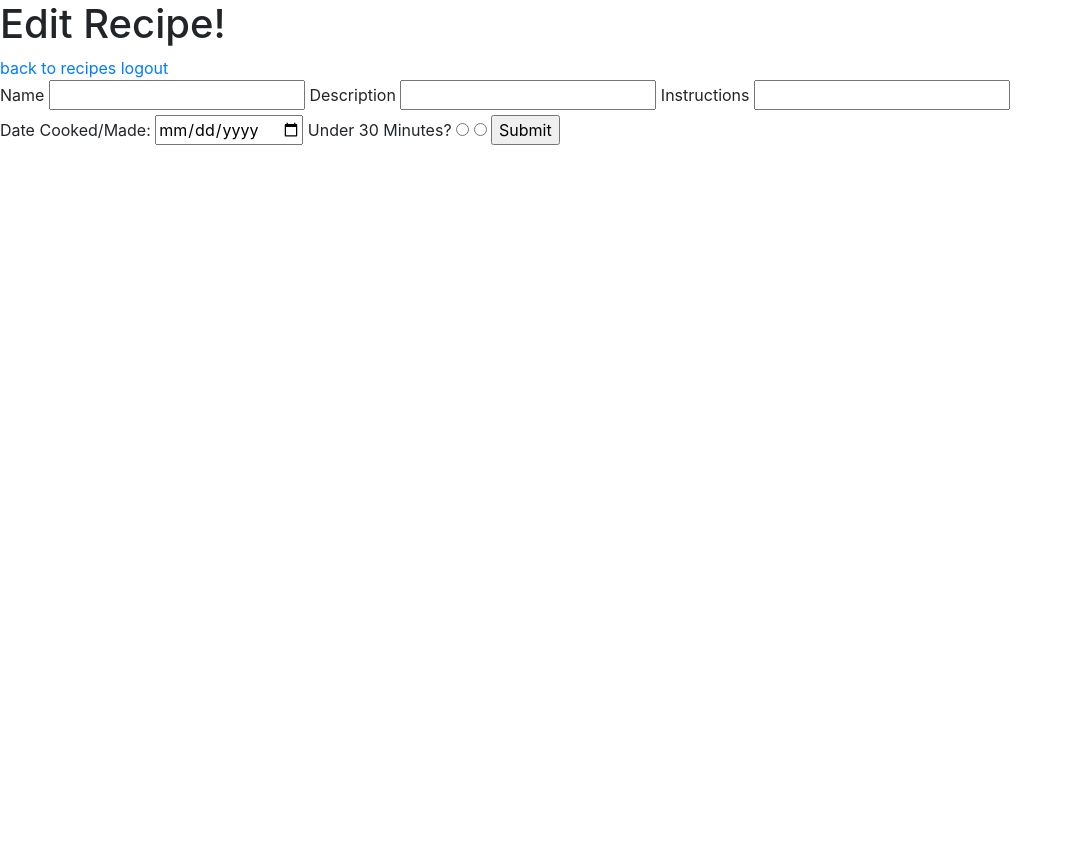
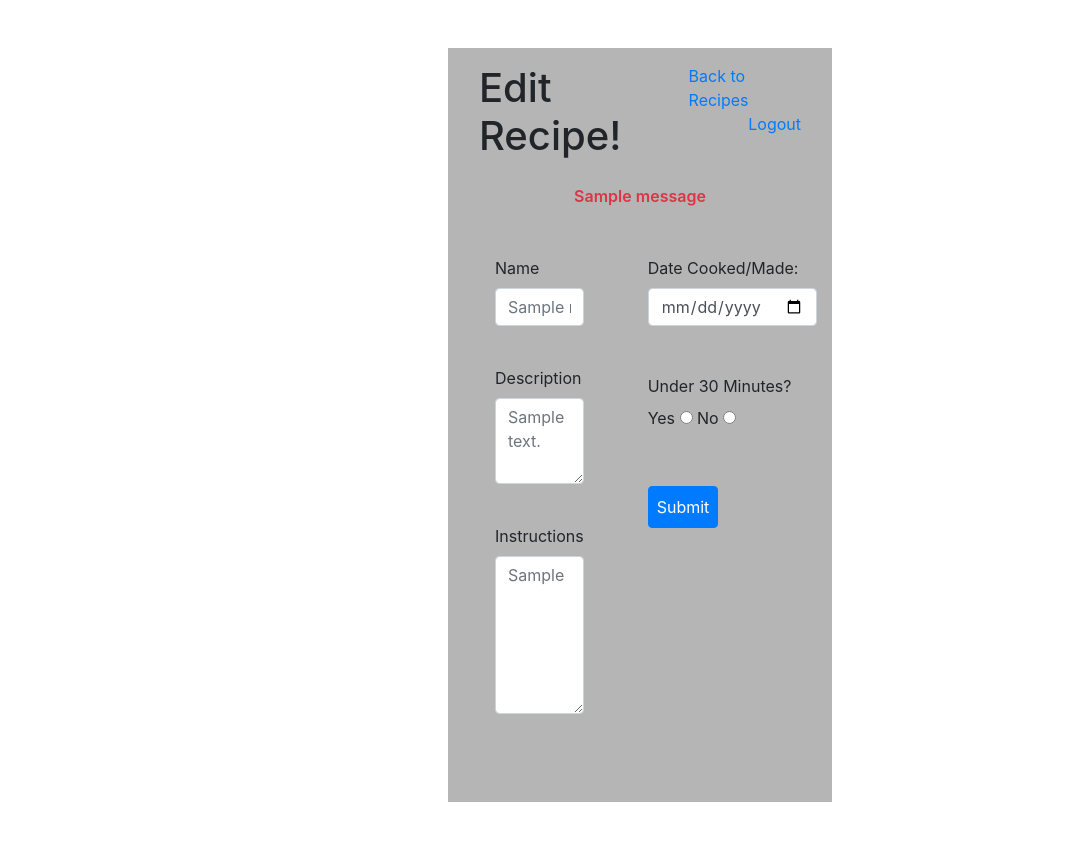
Before and after one commit to kmb405/Python, a Flask app: page /recipe/edit/1/1 in a window 1280 px wide. Shown: the whole page, without its empty margins (0-1072 px from the left). Before the commit the page ends 145 px from the top, so only its background shows below. Run offline with Flask 3, Linux system fonts and the light colour scheme; the visitor is signed in with stand-in values (Sample User, id 1); tables that the repository leaves empty or names only in its code hold one stand-in row (values such as "Sample post"); one stand-in notice (Sample message) is shown.

Commit message:
finished Recipes

```diff
--- a/Flask_mysql/belt_review/Recipes/flask_app/controller/recipes.py
+++ b/Flask_mysql/belt_review/Recipes/flask_app/controller/recipes.py
@@ -9,11 +9,11 @@ bcrypt = Bcrypt(app)
 def home():
     return render_template('home.html')
 
-@app.route('/recipes/<int:user_id>')
-def recipes(user_id):
+@app.route('/recipes')
+def recipes():
     if session['id'] and session['logged_in'] == True:
         recipes = Recipe.get_all_recipes()
-        return render_template('recipes.html', recipes=recipes, user_id=user_id)
+        return render_template('recipes.html', recipes=recipes)
     else:
         return redirect('/')
 
@@ -28,7 +28,8 @@ def view_recipe(recipe_id):
 @app.route('/recipe/edit/<int:recipe_id>/<int:user_id>')
 def recipe(recipe_id, user_id):
     if session['id'] and session['logged_in'] == True:
-        return render_template('recipes_edit.html', recipe_id=recipe_id, user_id=user_id)
+        recipe = Recipe.get_one_recipe(recipe_id=recipe_id)
+        return render_template('recipes_edit.html', recipe=recipe, user_id=user_id)
     else:
         return redirect('/')
 
@@ -41,13 +42,26 @@ def create_recipe(user_id):
 
 @app.route('/new_recipe', methods=['POST'])
 def new_recipe():
-    id = request.form['user_id']
-    Recipe.create_recipe(request.form)
-    return redirect(f'recipes/{id}')
+    if not Recipe.validate_recipe(request.form):
+        print(request.form)
+        return redirect(f'/recipes/new/{request.form["user_id"]}')
+    else:
+        id = request.form['user_id']
+        Recipe.create_recipe(request.form)
+        return redirect(f'recipes')
 
 @app.route('/update_recipe', methods=['POST'])
 def update_recipe():
-    id = request.form['user_id']
-    print(request.form)
-    recipe_id = Recipe.update_recipe(request.form)
-    return redirect(f'recipes/{id}')
+    if not Recipe.validate_recipe(request.form):
+        print(request.form)
+        return redirect(f'/recipe/edit/{request.form["recipe_id"]}/{request.form["user_id"]}')
+    else:
+        id = request.form['user_id']
+        Recipe.update_recipe(request.form)
+        return redirect(f'recipes')
+
+
+@app.route('/delete_recipe/<int:recipe_id>')
+def delete_recipe(recipe_id):
+    Recipe.delete_recipe(recipe_id)
+    return redirect('/recipes')
--- a/Flask_mysql/belt_review/Recipes/flask_app/controller/users.py
+++ b/Flask_mysql/belt_review/Recipes/flask_app/controller/users.py
@@ -34,7 +34,7 @@ def login_user():
             session['id'] = user.id
             session['first_name'] = user.first_name
             session['logged_in'] = True
-            return redirect(f"/recipes/{session['id']}")
+            return redirect(f"/recipes")
         else:
             flash('Invalid Email/Password', 'login')
             return redirect('/')
--- a/Flask_mysql/belt_review/Recipes/flask_app/models/recipe.py
+++ b/Flask_mysql/belt_review/Recipes/flask_app/models/recipe.py
@@ -19,15 +19,17 @@ class Recipe:
     def validate_recipe(recipe):
         is_valid = True
         # check validity
-        if len(recipe['name']) < 3:
+        if len(recipe['name']) < 4:
             flash("Name must be longer than 2 Characters", 'recipe')
             is_valid = False
-        if len(recipe['description']) < 10:
+        if len(recipe['description']) < 4:
             flash("Description cannot be blank", 'recipe')
             is_valid = False
-        if len(recipe['instructions']) < 10:
+        if len(recipe['instructions']) < 4:
             flash("Instructions cannot be blank", 'recipe')
             is_valid = False
+        if len(recipe['created_at']) < 10:
+            flash("Date cannot be blank", 'recipe')
         return is_valid
 
 
@@ -60,7 +62,7 @@ class Recipe:
         return results
 
     @classmethod
-    def delete_user(cls, id):
+    def delete_recipe(cls, id):
         query = 'DELETE from recipes WHERE id = %(id)s;'
         data = {'id': id}
         return connecttoMySQL(cls.DB).query_db(query,data)
--- a/Flask_mysql/belt_review/Recipes/flask_app/templates/recipes.html
+++ b/Flask_mysql/belt_review/Recipes/flask_app/templates/recipes.html
@@ -14,7 +14,7 @@
             <h3>All posted recipes:</h3>
         </div>
         <div>
-            <a href="/recipes/new/{{user_id}}" class="p-5">+ Create</a>
+            <a href="/recipes/new/{{session['id']}}" class="p-5">+ Create</a>
             <a href="/logout">logout</a>
         </div>
     </div>
@@ -38,8 +38,8 @@
                 <td class="text-center">
                     {% if recipe.user_id == session.id %}
                     <a href="/recipe/{{recipe.id}}" class="p-2">view recipe</a>
-                    <a href="/recipe/edit/{{recipe.id}}/{{user_id}}" class="p-2">edit</a>
-                    <a href="/recipe/delete/{{recipe.id}}" class="p-2">delete</a>
+                    <a href="/recipe/edit/{{recipe.id}}/{{session['id']}}" class="p-2">edit</a>
+                    <a href="/delete_recipe/{{recipe.id}}" class="p-2">delete</a>
                     {% else %}
                     <a href="/recipe/{{recipe.id}}" class="p-2">view recipe</a>
                     {% endif %}
--- a/Flask_mysql/belt_review/Recipes/flask_app/templates/recipes_edit.html
+++ b/Flask_mysql/belt_review/Recipes/flask_app/templates/recipes_edit.html
@@ -4,35 +4,51 @@
     <meta charset="UTF-8">
     <meta name="viewport" content="width=device-width, initial-scale=1.0">
     <title>Edit Recipe</title>
+    <link rel="stylesheet" type="text/css" href="{{ url_for('static', filename='style.css') }}">
     <link rel="stylesheet" href="https://cdn.jsdelivr.net/npm/bootstrap@4.4.1/dist/css/bootstrap.min.css"
         integrity="sha384-Vkoo8x4CGsO3+Hhxv8T/Q5PaXtkKtu6ug5TOeNV6gBiFeWPGFN9MuhOf23Q9Ifjh" crossorigin="anonymous">
 </head>
-<body>
-    <div>
-        <div>
-            <h1>Edit Recipe!</h1>
-            <a href="/recipes/{{session.id}}">back to recipes</a>
-            <a href="/logout">logout</a>
+<body class="d-flex justify-content-center">
+    <div class="container d-flex flex-column bg-gray m-5" style="width: 30%;">
+        <div id="header" class="d-flex justify-content-between m-3">
+            <div>
+                <h1>Edit Recipe!</h1>
+            </div>
+            <div class="d-flex flex-column align-items-end">
+                <a href="/recipes">Back to Recipes</a>
+                <a href="/logout">Logout</a>
+            </div>
         </div>
-        <div>
-            <form action="/update_recipe" method="POST">
-                <div>
-                    <label for="name">Name</label>
-                    <input type="text" id="name" name="name">
-                    <label for="description">Description</label>
-                    <input type="text" id="description" name="description">
-                    <label for="instructions">Instructions</label>
-                    <input type="text" id="instructions" name="instructions">
+        <div class="light-red rounded">
+            {% with messages = get_flashed_messages(category_filter=['recipe']) %} <!-- declare a variable called messages -->
+                {% if messages %} <!-- check if there are any messages -->
+                    {% for message in messages %} <!-- loop through the messages -->
+                        <p class="text-danger  d-flex justify-content-center">{{message}}</p> <!-- display each message in a paragraph tag -->
+                    {% endfor %}
+                {% endif %}
+            {% endwith %}
+        </div>
+        <div >
+            <form action="/update_recipe" method="POST" class="d-flex form-group">
+                <div class="m-3 p-3">
+                    <label for="name">Name</label><br>
+                    <input type="text" id="name" name="name" class="mb-3 form-control" placeholder="{{recipe.name}}"><br>
+                    <label for="description">Description</label><br>
+                    <textarea type="text" id="description" name="description" class="mb-3 form-control" rows="3" placeholder="{{recipe.description}}"></textarea><br>
+                    <label for="instructions">Instructions</label><br>
+                    <textarea id="instructions" name="instructions" class="mb-3 form-control" rows="6" placeholder="{{recipe.instructions}}"></textarea><br>
                 </div>
-                <div>
+                <div class="m-3 p-3">
                     <label for="created_at">Date Cooked/Made:</label>
-                    <input type="date" id="created_at" name="created_at">
-                    <label for="under_30">Under 30 Minutes?</label>
+                    <input type="date" id="created_at" name="created_at" class="mb-5 form-control">
+                    <label for="under_30" name="under_30">Under 30 Minutes?</label><br>
+                    <label for="under_30">Yes</label>
                     <input type="radio" name="under_30" id="under_30" value="1">
+                    <label for="under_30">No</label>
                     <input type="radio" name="under_30" id="under_30" value="0">
-                    <input type="hidden" value="{{recipe_id}}" name="recipe_id">
-                    <input type="hidden" value="{{user_id}}" name="user_id">
-                    <input type="submit">
+                    <input type="hidden" value="{{recipe.id}}" name="recipe_id">
+                    <input type="hidden" value="{{user_id}}" name="user_id"><br>
+                    <input type="submit" class="mt-5 p-2 btn-primary btn">
                 </div>
             </form>
         </div>
--- a/Flask_mysql/belt_review/Recipes/flask_app/templates/recipes_view.html
+++ b/Flask_mysql/belt_review/Recipes/flask_app/templates/recipes_view.html
@@ -17,7 +17,7 @@
 
             </div>
             <div>
-                <a href="/recipes/{{session.id}}">Back to Recipes</a><br>
+                <a href="/recipes">Back to Recipes</a><br>
                 <a href="/logout">Logout</a>
 
             </div>
```
Also changed, not shown: Flask_mysql/belt_review/Recipes/flask_app/templates/recipes_new.html (+35 -19 lines), Flask_mysql/belt_review/Recipes/flask_app/static/style.css (line endings or trailing spaces).
